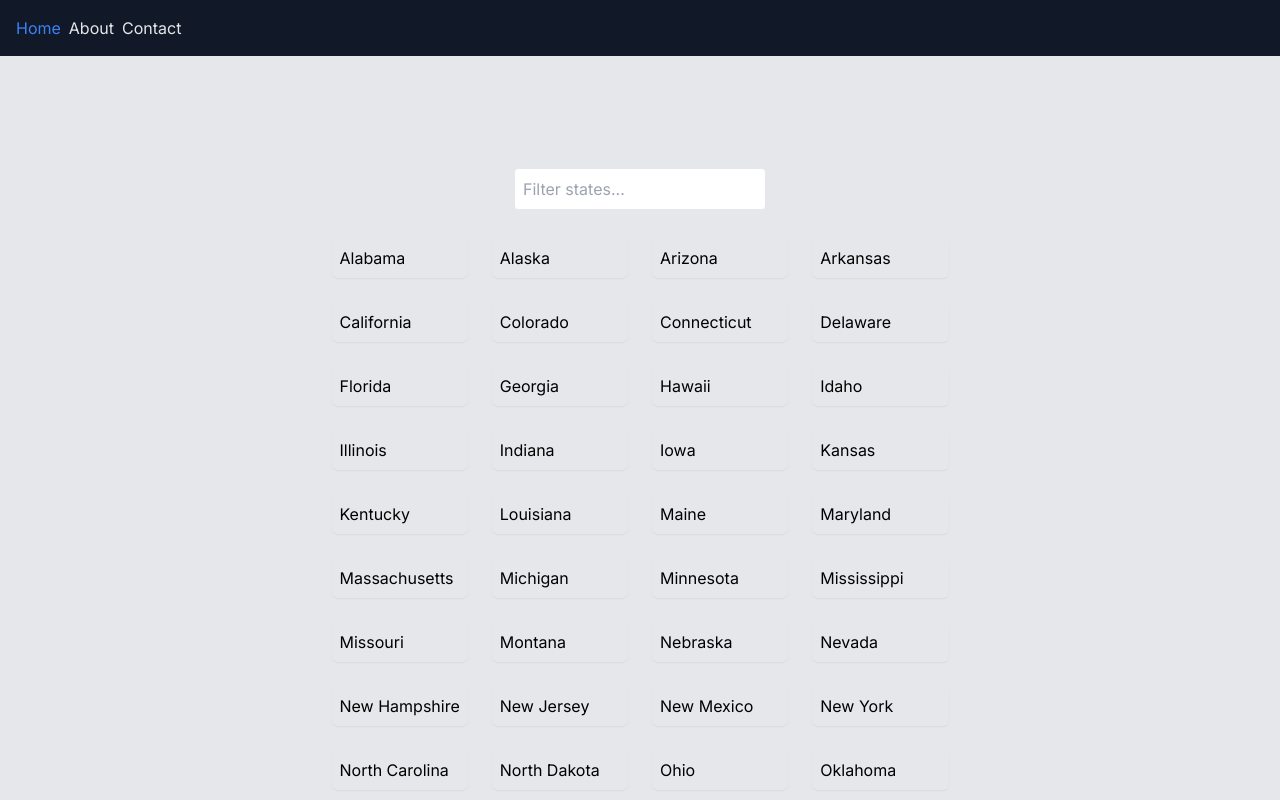
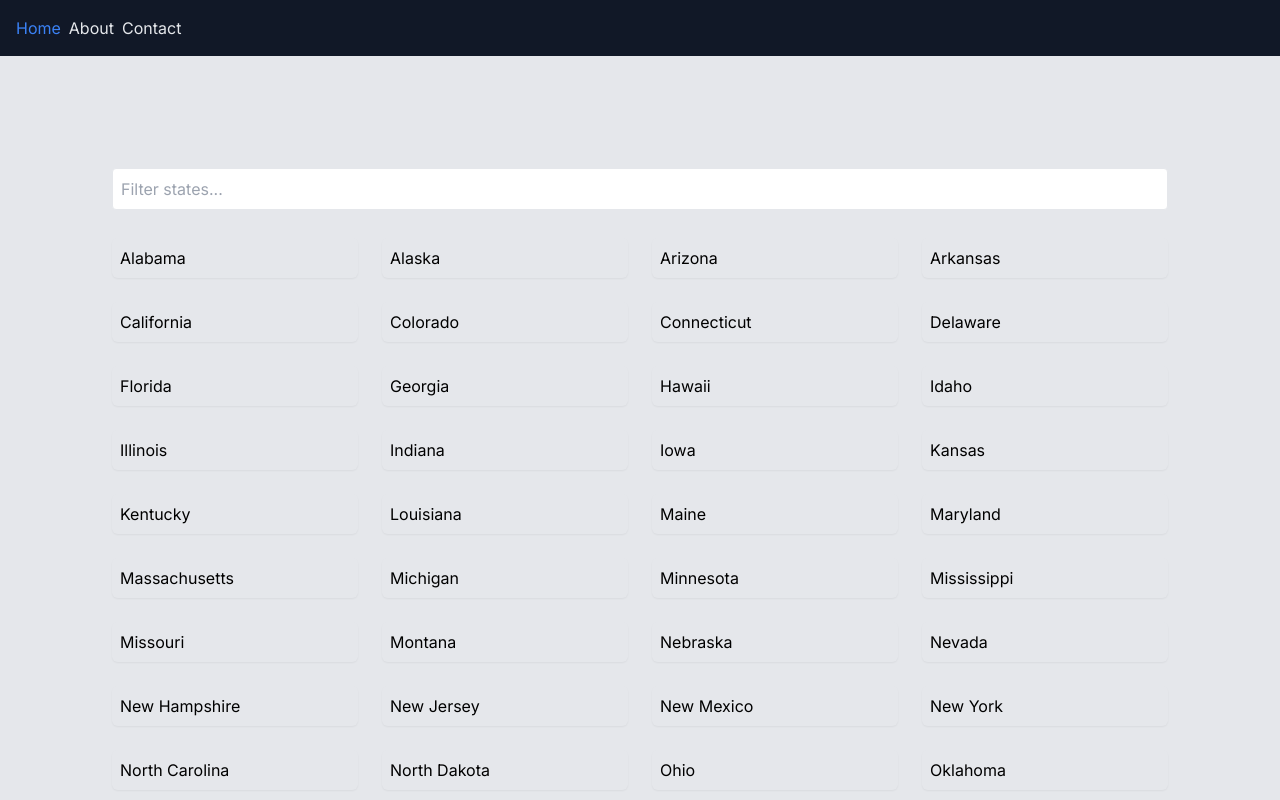
Before and after one commit to saro9588/legibill, a Next.js app: page / in a window 1280 px wide. Shown: the top 800 px of the page. Built offline with nearby package versions, Linux system fonts and the light colour scheme.

Commit message:
remove center styles

```diff
--- a/app/page.tsx
+++ b/app/page.tsx
@@ -19,7 +19,7 @@
 	};
 
 	return (
-		<main className="flex min-h-screen flex-col items-center p-24">
+		<main className="flex min-h-screen flex-col p-24">
 			<input
 				type="text"
 				placeholder="Filter states..."
```
